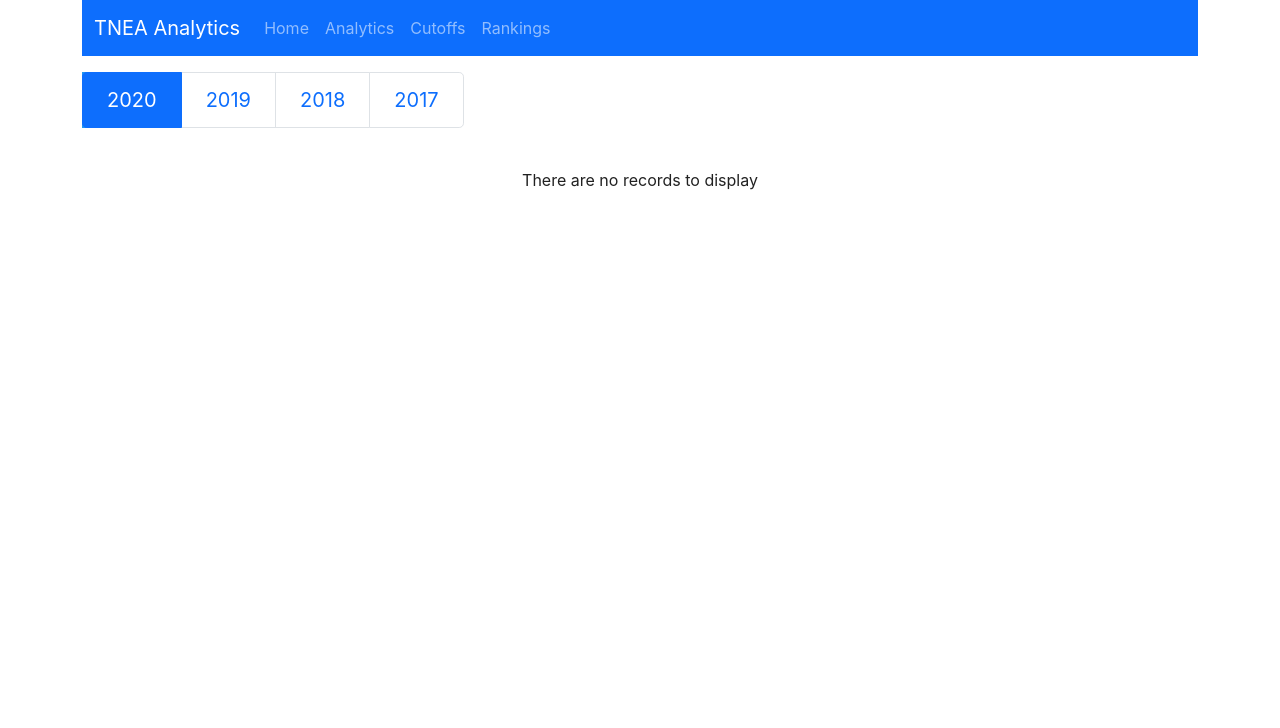
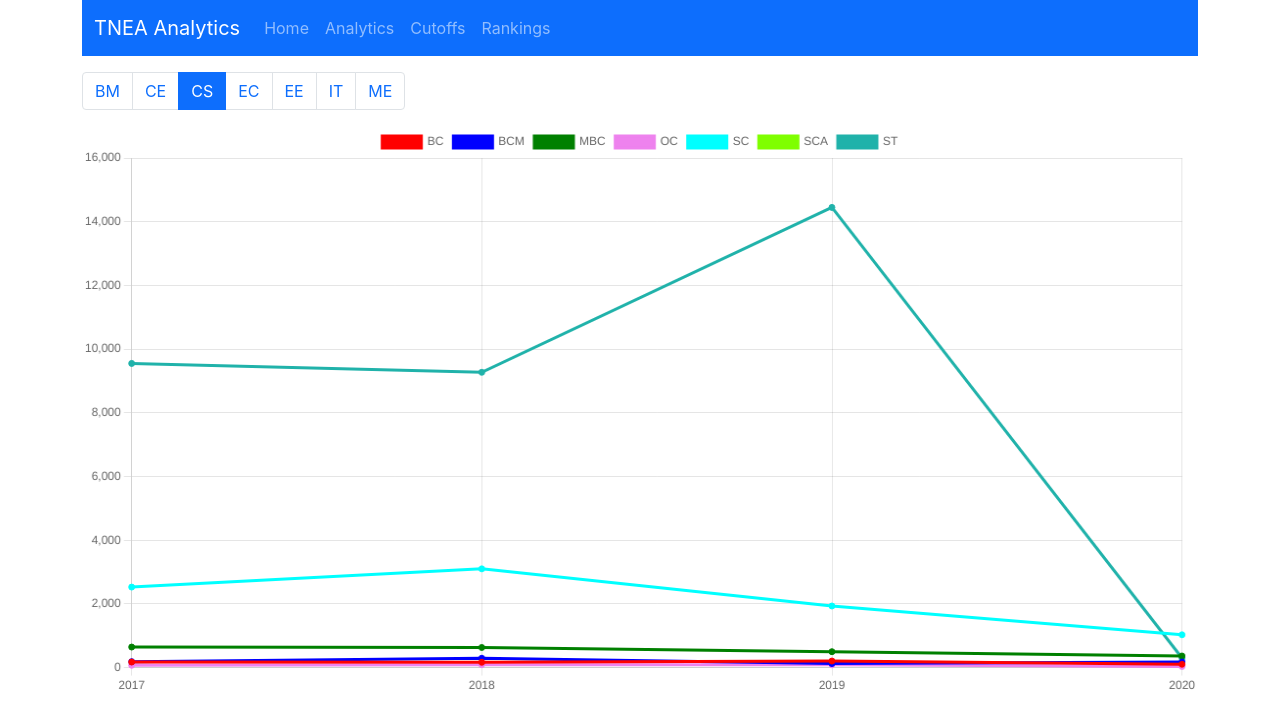
Before and after one commit to anushibin007/tnea-analytics, a React (Vite) app: page /data/analytics/1 in a window 1280 px wide. Shown: the top 728 px of the page. Built offline with nearby package versions, Linux system fonts and the light colour scheme.

Commit message:
Analytics half-half done

```diff
--- a/package.json
+++ b/package.json
@@ -7,9 +7,11 @@
     "serve": "vite preview"
   },
   "dependencies": {
+    "chart.js": "^3.5.0",
     "lodash": "^4.17.21",
     "react": "^17.0.0",
     "react-bootstrap": "^1.6.1",
+    "react-chartjs-2": "^3.0.4",
     "react-data-table-component": "^7.0.0-rc2",
     "react-dom": "^17.0.0",
     "react-router-dom": "^5.2.0",
--- a/src/App.jsx
+++ b/src/App.jsx
@@ -6,6 +6,7 @@ import { BrowserRouter as Router, Switch, Route } from "react-router-dom";
 import Welcome from "./components/Welcome";
 import CollegeSearch from "./components/CollegeSearch";
 import CutoffRanking from "./components/CutoffRanking";
+import Analytics from "./components/Analytics";
 
 function App() {
 	return (
@@ -15,6 +16,7 @@ function App() {
 				<Switch>
 					<Route path="/" exact component={Welcome} />
 					<Route path="/search/:searchType" exact component={CollegeSearch} />
+					<Route path="/data/analytics/:coc" exact component={Analytics} />
 					<Route path="/data/:searchType/:coc" exact component={CutoffRanking} />
 				</Switch>
 			</Container>
--- /dev/null
+++ b/src/components/Analytics.jsx
@@ -0,0 +1,189 @@
+import React, { useEffect, useState } from "react";
+import DataTable from "react-data-table-component";
+import _ from "lodash";
+import { useParams, useLocation, useHistory } from "react-router-dom";
+import { Pagination, Row, Col } from "react-bootstrap";
+import { Line } from "react-chartjs-2";
+
+const Analytics = () => {
+	let query = useQuery();
+
+	const history = useHistory();
+
+	let { coc } = useParams();
+
+	const [rawData, setRawData] = useState([]);
+
+	const [chartDatasets, setChartDatasets] = useState([]);
+
+	const [dept, setDept] = useState(query.get("dept") ? query.get("dept") : "CS");
+
+	const filterIt = async () => {
+		let analyticsYearWiseRanking = [];
+		for (let anYear = 2017; anYear <= 2020; anYear++) {
+			const { default: dataFromJson } = await import(`../data/${anYear}/ranking.json`);
+			console.log(dataFromJson);
+			let returnData = [];
+			if (coc) {
+				// If you have the counselling code
+				returnData = _.filter(dataFromJson, (clg) => {
+					const valid = clg.coc === parseInt(coc);
+					if (valid) {
+						console.log("returning Counselling Code data");
+					}
+					return valid;
+				});
+				console.log(returnData);
+			} else {
+				// No valid input
+				console.log("returning no data");
+			}
+			analyticsYearWiseRanking.push({ year: anYear, data: returnData });
+		}
+		setRawData(analyticsYearWiseRanking);
+	};
+
+	useEffect(filterIt, []);
+
+	useEffect(filterIt, [dept]);
+
+	useEffect(() => {
+		console.log(rawData);
+		let bcData = [];
+		let bcmData = [];
+		let mbcData = [];
+		let ocData = [];
+		let scData = [];
+		let scaData = [];
+		let stData = [];
+		rawData.map((aRawData) => {
+			aRawData.data.map((aDept) => {
+				if (aDept.brc === dept) {
+					bcData.push(aDept.BC ? aDept.BC : 1);
+					bcmData.push(aDept.BCM ? aDept.BCM : 1);
+					mbcData.push(aDept.MBC ? aDept.MBC : 1);
+					ocData.push(aDept.OC ? aDept.OC : 1);
+					scData.push(aDept.SC ? aDept.SC : 1);
+					stData.push(aDept.ST ? aDept.ST : 1);
+				}
+			});
+		});
+		setChartDatasets([
+			{
+				label: "BC",
+				data: bcData,
+				fill: false,
+				backgroundColor: "red",
+				borderColor: "red",
+			},
+			{
+				label: "BCM",
+				data: bcmData,
+				fill: false,
+				backgroundColor: "blue",
+				borderColor: "blue",
+			},
+			{
+				label: "MBC",
+				data: mbcData,
+				fill: false,
+				backgroundColor: "green",
+				borderColor: "green",
+			},
+			{
+				label: "OC",
+				data: ocData,
+				fill: false,
+				backgroundColor: "violet",
+				borderColor: "violet",
+			},
+			{
+				label: "SC",
+				data: scData,
+				fill: false,
+				backgroundColor: "cyan",
+				borderColor: "cyan",
+			},
+			{
+				label: "SCA",
+				data: scaData,
+				fill: false,
+				backgroundColor: "chartreuse",
+				borderColor: "chartreuse",
+			},
+			{
+				label: "ST",
+				data: stData,
+				fill: false,
+				backgroundColor: "LightSeaGreen",
+				borderColor: "LightSeaGreen",
+			},
+		]);
+	}, [rawData]);
+
+	useEffect(() => {
+		console.log(chartDatasets);
+	}, [chartDatasets]);
+
+	const options = {
+		maintainAspectRatio: true,
+		scales: {
+			yAxes: [
+				{
+					ticks: {
+						beginAtZero: true,
+					},
+				},
+			],
+		},
+	};
+
+	const gotoDept = (e) => {
+		const aDept = e.target.innerHTML;
+		console.log(aDept);
+		setDept(aDept);
+		history.push(`/data/analytics/${coc}?dept=${aDept}`);
+	};
+
+	const getPagination = () => {
+		let items = [];
+		const depts = ["BM", "CE", "CS", "EC", "EE", "IT", "ME"];
+		depts.map((aDept) => {
+			items.push(
+				<Pagination.Item
+					key={aDept}
+					active={dept === aDept}
+					onClick={gotoDept}
+					activeLabel=""
+				>
+					{aDept}
+				</Pagination.Item>
+			);
+		});
+		return items;
+	};
+
+	return (
+		<React.Fragment>
+			<Row>
+				<Col>
+					<Pagination size="md" className="my-3">
+						{getPagination()}
+					</Pagination>
+				</Col>
+			</Row>
+			<Row>
+				<Line
+					data={{ labels: ["2017", "2018", "2019", "2020"], datasets: chartDatasets }}
+					options={options}
+				/>
+			</Row>
+		</React.Fragment>
+	);
+};
+
+const useQuery = () => {
+	return new URLSearchParams(useLocation().search);
+};
+
+export default Analytics;
--- a/src/components/Navigation.jsx
+++ b/src/components/Navigation.jsx
@@ -16,7 +16,7 @@ function Navigation() {
 						<Nav.Link as={NavLink} to="/" exact>
 							Home
 						</Nav.Link>
-						<Nav.Link as={NavLink} to="/analytics">
+						<Nav.Link as={NavLink} to="/search/analytics">
 							Analytics
 						</Nav.Link>
 						<Nav.Link as={NavLink} to="/search/cutoff">
```
Also changed, not shown: 1 other file (tests, documents, lock files or other folders).
